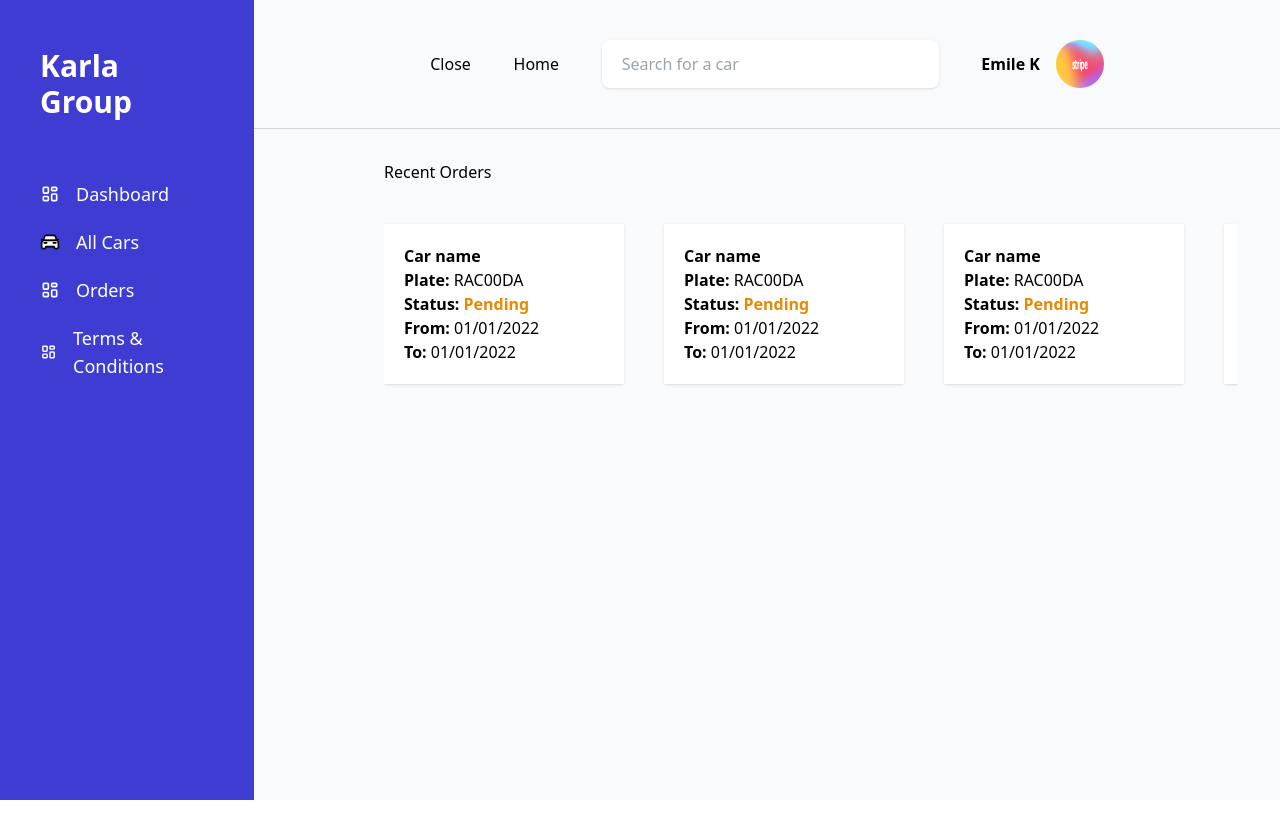
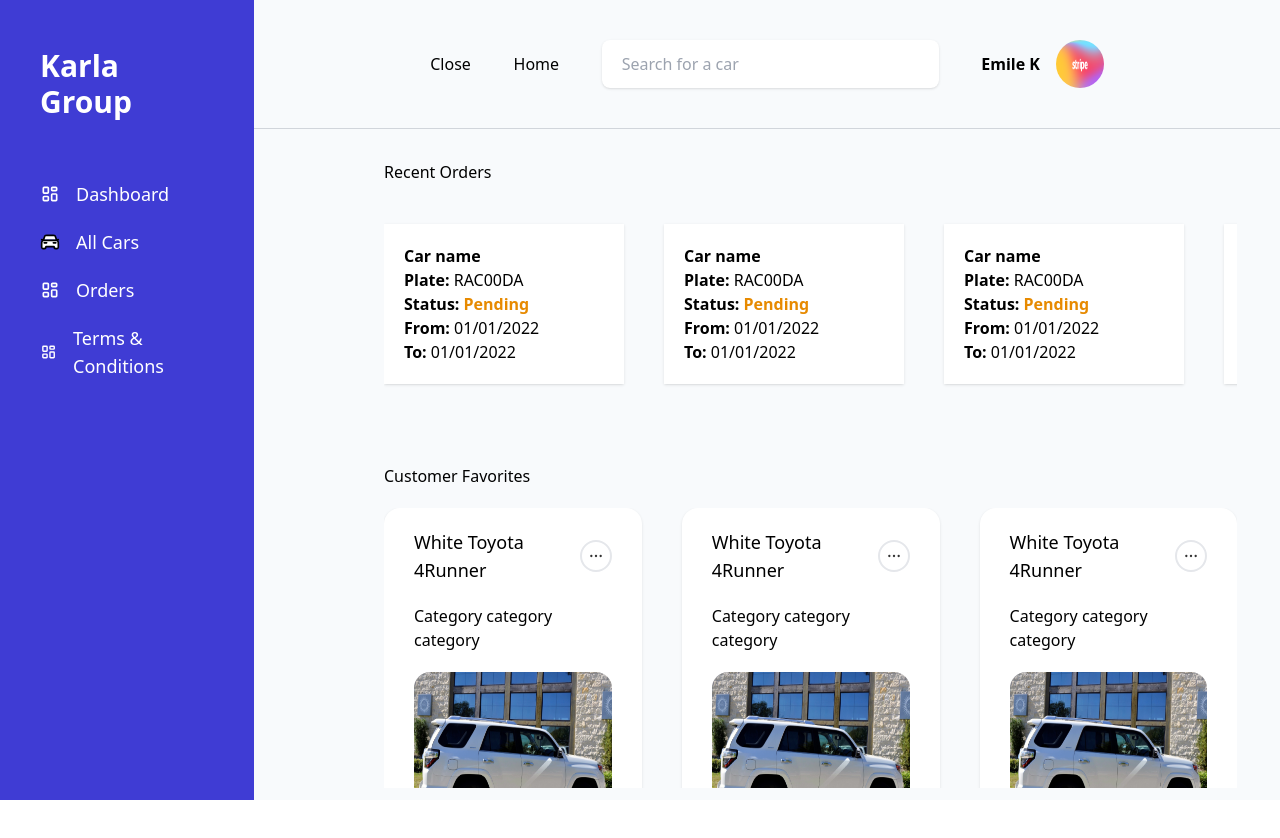
Before and after one commit to KARL-GROUP/karl-rental-fe, a Next.js app: page /generalInfo in a window 1280 px wide. Shown: the top 838 px of the page. Before the commit the page ends 800 px from the top, so only its background shows below. Built offline with nearby package versions, Linux system fonts and the light colour scheme.

Commit message:
Feat: General info admin page

```diff
--- a/src/components/admin/GeneralInfo.tsx
+++ b/src/components/admin/GeneralInfo.tsx
@@ -1,3 +1,5 @@
+import CarCard from "../cards/CarCard";
+import { cars } from "@/data/cars";
 const GeneralInfo = () => {
     const recentOrders = [
         {
@@ -55,6 +57,22 @@ const GeneralInfo = () => {
                     })}
                 </div>
             </section>
+            <section className=" mt-10">
+            <h1 className="mb-5">Customer Favorites</h1>
+            <div className="h-[35vh]  grid grid-cols-3 gap-10  overflow-scroll">
+
+
+                {cars.map((car, index) => {
+                    return (
+                        // <h1>hello</h1>
+                        <CarCard key={index} image={car.image} carName={car.carName} price={car.price} category={car.category} seats={car.seats} />
+
+
+                    )
+                })}
+            </div>
+            </section>
+
         </>
     );
 }
```
